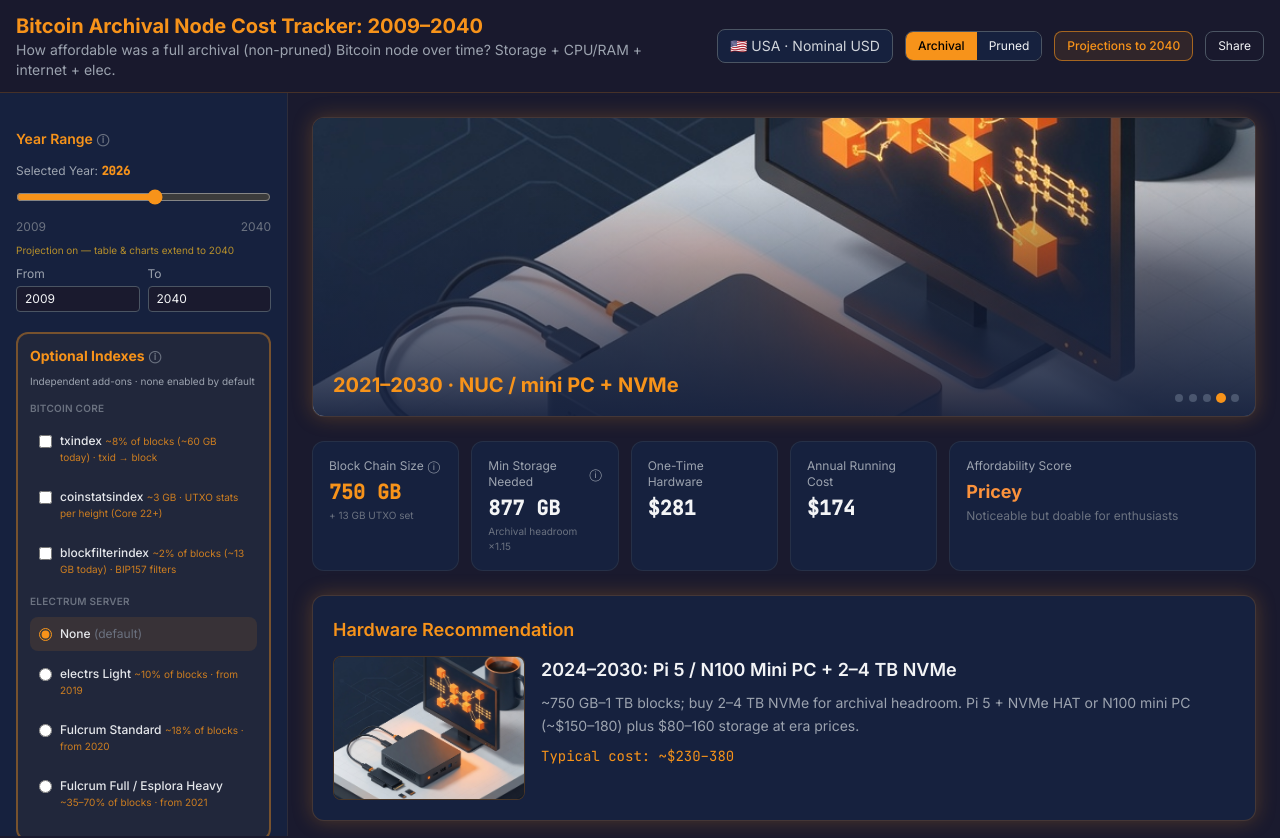
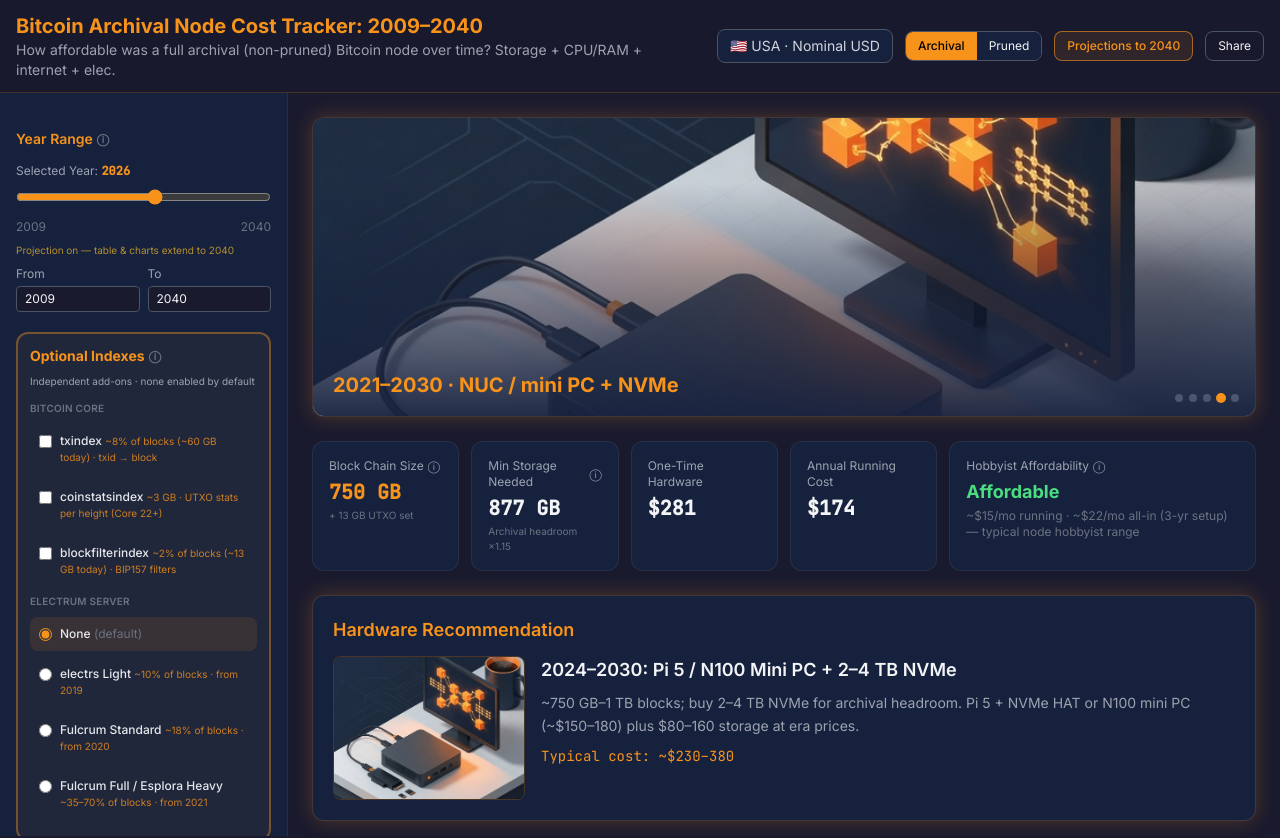
Before and after one commit to stephanlivera/node-cost-dashboard, a plain HTML site: page index.html in a window 1280 px wide. Shown: the top 838 px of the page. Drawn offline with nearby package versions, Linux system fonts and the light colour scheme.

Commit message:
Retune hobbyist affordability score for homelab budgets
Relax monthly-equivalent thresholds so typical 2026 nodes read as
Affordable rather than Pricey. Rename the KPI, add a formula tooltip,
and show running vs all-in costs in the subtitle.

```diff
--- a/index.html
+++ b/index.html
@@ -356,7 +356,9 @@
           <p id="kpiOpEx" class="text-xl font-bold font-mono mt-1">—</p>
         </div>
         <div class="kpi-card bg-surface-card rounded-xl p-4 border border-gray-700/50 col-span-2">
-          <p class="text-xs text-gray-400">Affordability Score</p>
+          <p class="text-xs text-gray-400 flex items-center gap-1">Hobbyist Affordability
+            <span class="tooltip-wrap"><span class="cursor-help">ⓘ</span><span class="tip">Monthly equivalent: one-time setup amortized over 3 years + annual internet &amp; electricity, divided by 12. Tuned for homelab/hobby budgets, not enterprise hosting.</span></span>
+          </p>
           <p id="kpiScore" class="text-lg font-bold mt-1">—</p>
           <p id="kpiScoreSub" class="text-xs text-gray-500 mt-0.5">—</p>
         </div>
@@ -1069,13 +1071,15 @@
   return calcYear(state.selectedYear);
 }
 
-function affordabilityScore(annualized) {
+function affordabilityScore(annualized, annualOpEx) {
   const monthly = annualized / 12;
-  if (monthly < 2) return { label: 'Very Affordable', sub: 'Cheaper than a coffee/month', color: 'text-green-400' };
-  if (monthly < 5) return { label: 'Affordable', sub: 'Less than a streaming subscription', color: 'text-green-400' };
-  if (monthly < 15) return { label: 'Moderate', sub: 'Comparable to a phone plan add-on', color: 'text-yellow-400' };
-  if (monthly < 40) return { label: 'Pricey', sub: 'Noticeable but doable for enthusiasts', color: 'text-orange-400' };
-  return { label: 'Expensive', sub: 'Consider pruned mode or VPS comparison', color: 'text-red-400' };
+  const monthlyRun = annualOpEx / 12;
+  const runNote = `~${fmtMoney(monthlyRun)}/mo running · ~${fmtMoney(monthly)}/mo all-in (3-yr setup)`;
+  if (monthly < 10) return { label: 'Very Affordable', sub: runNote + ' — easy homelab hobby', color: 'text-green-400' };
+  if (monthly < 25) return { label: 'Affordable', sub: runNote + ' — typical node hobbyist range', color: 'text-green-400' };
+  if (monthly < 50) return { label: 'Moderate', sub: runNote + ' — dedicated runner, still reasonable', color: 'text-yellow-400' };
+  if (monthly < 80) return { label: 'Enthusiast', sub: runNote + ' — index-heavy or peak-era hardware', color: 'text-orange-400' };
+  return { label: 'Premium', sub: runNote + ' — pruned mode or lower internet % helps', color: 'text-red-400' };
 }
 
 function getHwRecommendation(year) {
@@ -1125,7 +1129,10 @@
   }, { year: 0, setup: 0 });
   const sel = getSelected();
   const withIndex = (sel.optionalIndexGB ?? 0) > 0;
-  const score = affordabilityScore(withIndex ? sel.annualizedTotal : sel.baseAnnualizedTotal);
+  const score = affordabilityScore(
+    withIndex ? sel.annualizedTotal : sel.baseAnnualizedTotal,
+    sel.annualOpEx
+  );
   const indexSnap = getIndexSnapshot(sel);
 
   return `
@@ -1267,7 +1274,10 @@
 function updateKPIs() {
   const d = getSelected();
   const withIndex = (d.optionalIndexGB ?? 0) > 0;
-  const score = affordabilityScore(withIndex ? d.annualizedTotal : d.baseAnnualizedTotal);
+  const score = affordabilityScore(
+    withIndex ? d.annualizedTotal : d.baseAnnualizedTotal,
+    d.annualOpEx
+  );
   document.getElementById('kpiSize').textContent = fmtGB(d.blocksGB);
   const sizeSub = document.getElementById('kpiSizeSub');
   if (sizeSub) {
```
